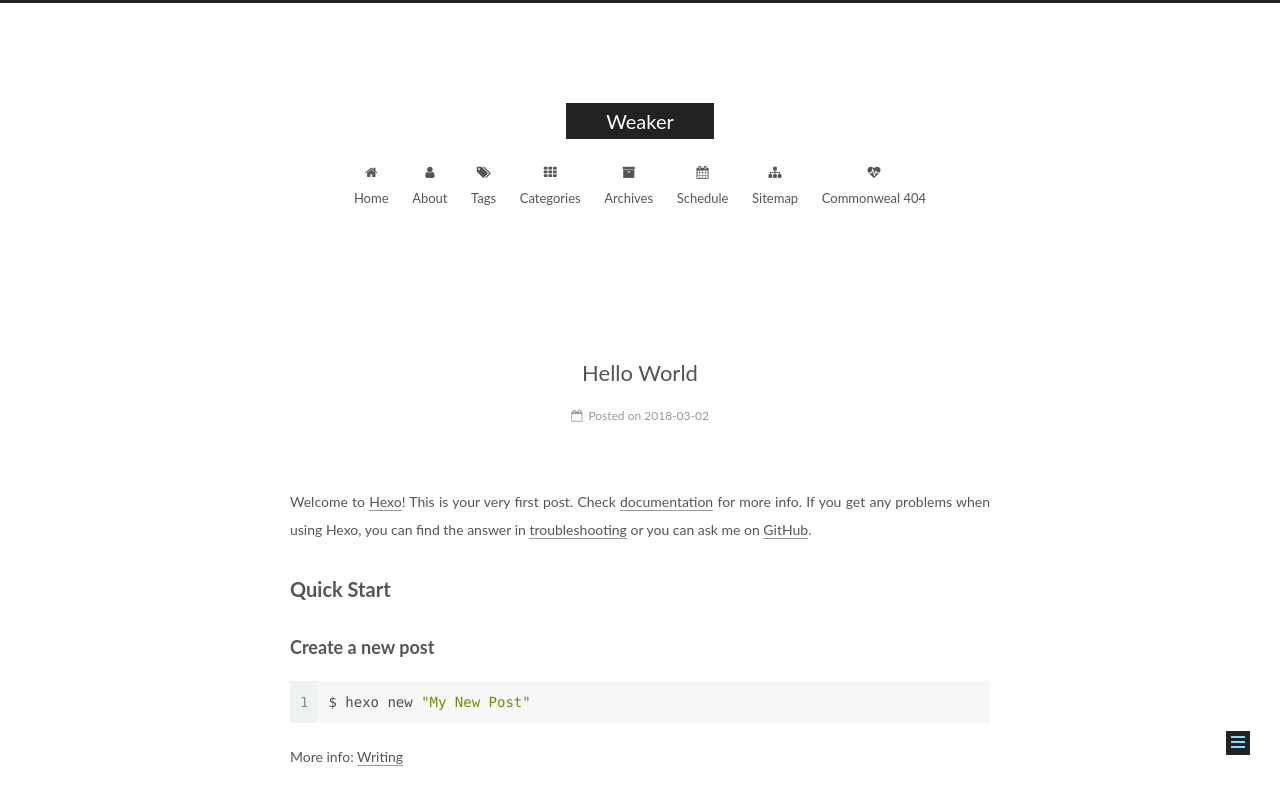
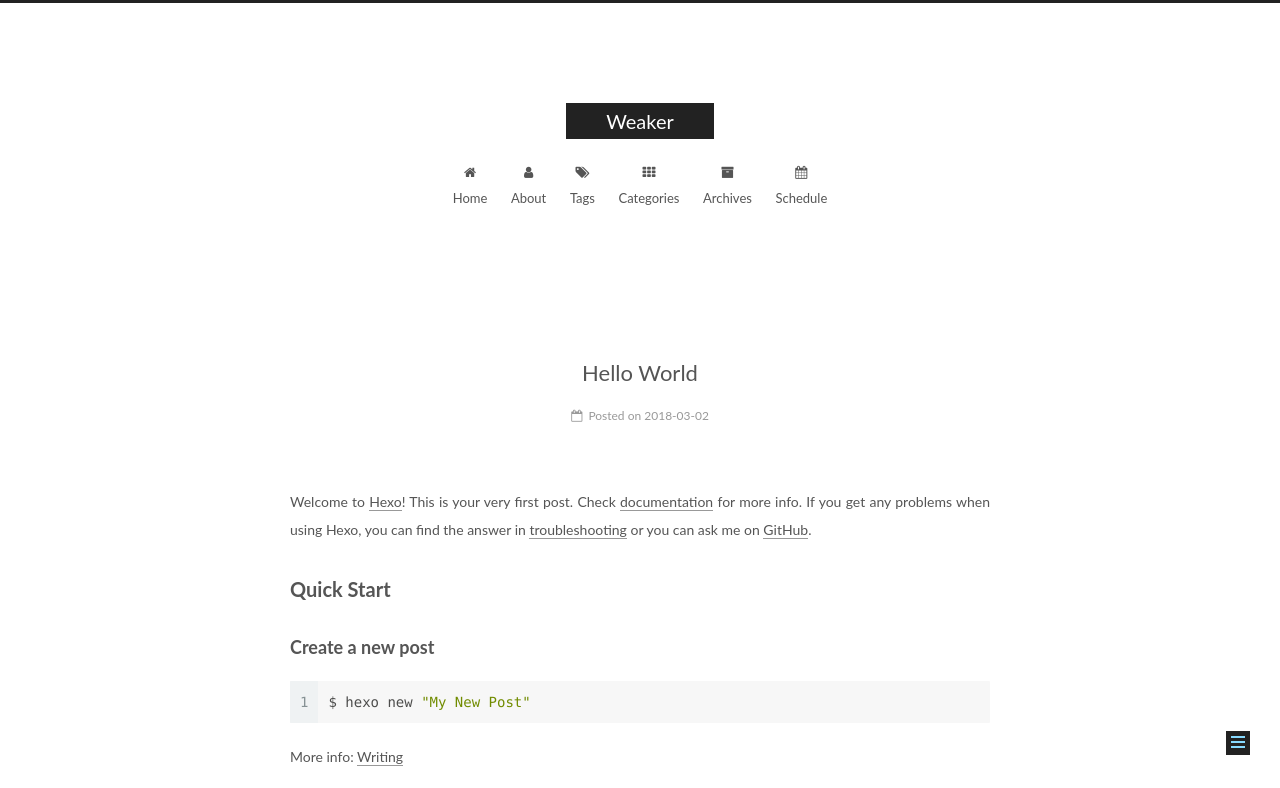
Before and after one commit to WeakerChen/github.io, a plain HTML site: page 2018/03/02/hello-world/index.html in a window 1280 px wide. Shown: the top 788 px of the page. Drawn offline with Linux system fonts and the light colour scheme.

Commit message:
Site updated: 2018-03-05 23:02:59

```diff
--- a/2018/03/02/hello-world/index.html
+++ b/2018/03/02/hello-world/index.html
@@ -244,18 +244,6 @@
         <li class="menu-item menu-item-schedule">
           <a href="/schedule/" rel="section">
             <i class="menu-item-icon fa fa-fw fa-calendar"></i> <br />Schedule</a>
-        </li>
-
-
-        <li class="menu-item menu-item-sitemap">
-          <a href="/sitemap.xml" rel="section">
-            <i class="menu-item-icon fa fa-fw fa-sitemap"></i> <br />Sitemap</a>
-        </li>
-
-
-        <li class="menu-item menu-item-commonweal">
-          <a href="/404/" rel="section">
-            <i class="menu-item-icon fa fa-fw fa-heartbeat"></i> <br />Commonweal 404</a>
         </li>
 
 
```
Also changed, not shown: archives/2018/03/index.html (+0 -12 lines), archives/2018/index.html (+0 -12 lines), archives/index.html (+0 -12 lines), index.html (+0 -12 lines).
